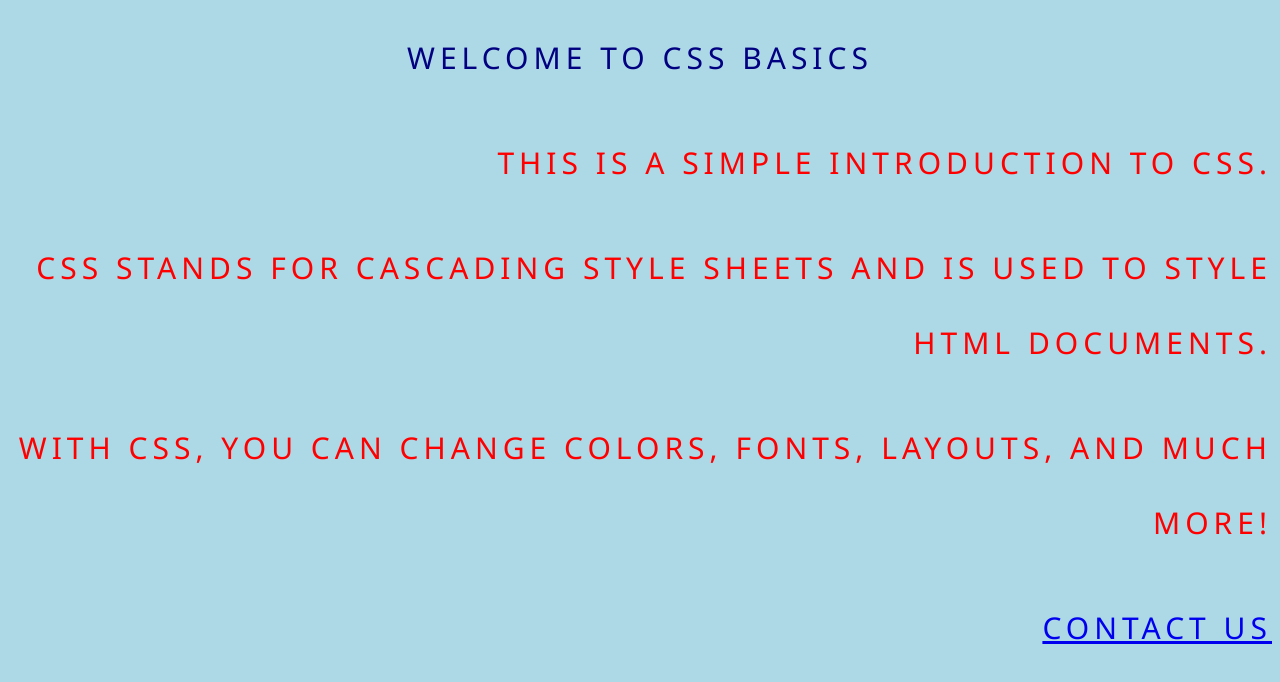
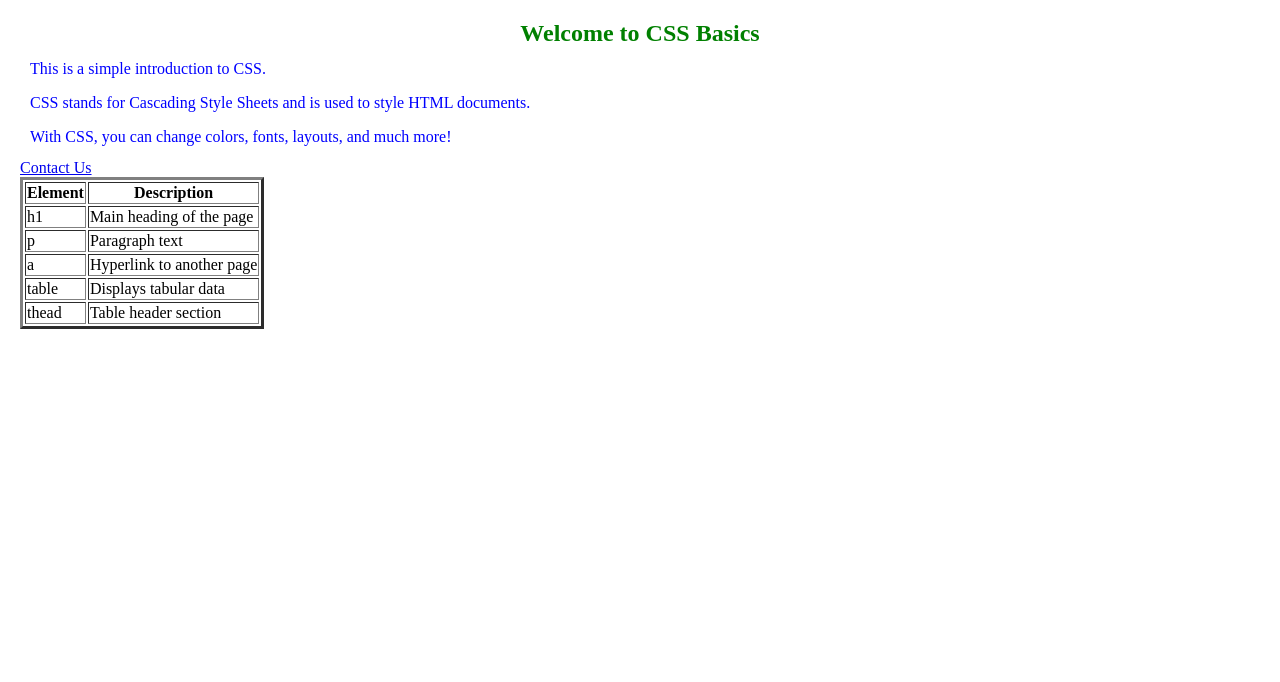
Before and after one commit to Elvismn/CSS, a plain HTML site: page index.html in a window 1280 px wide. Drawn offline with Linux system fonts and the light colour scheme.

Commit message:
New changes

```diff
--- a/index.html
+++ b/index.html
@@ -3,18 +3,49 @@
         <head>
             <meta charset="UTF-8">
             <title>Introduction to CSS</title>
-            <style>
-                h1 {
-                    color: navy;text-align: center;
+             <style>
+                body {
+                    font-family: old english text;
+                    margin: 20px;
                 }
-            </style>
+                </style>
             <link rel="stylesheet" href="styles/styles.css">
         </head>
-        <body style="background-color: lightblue;">
+        <body>
             <h1>Welcome to CSS Basics</h1>
             <p>This is a simple introduction to CSS.</p>
             <p>CSS stands for Cascading Style Sheets and is used to style HTML documents.</p>
             <p>With CSS, you can change colors, fonts, layouts, and much more!</p>
             <a href="contact.html">Contact Us</a>
+            <table border="3" id="element-table">
+                <thead>
+                    <tr>
+                        <th>Element</th>
+                        <th>Description</th>
+                    </tr>
+                </thead>
+                <tbody>
+                    <tr>
+                        <td>h1</td>
+                        <td>Main heading of the page</td>
+                    </tr>
+                    <tr>
+                        <td>p</td>
+                        <td>Paragraph text</td>
+                    </tr>
+                    <tr>
+                        <td>a</td>
+                        <td>Hyperlink to another page</td>
+                    </tr>
+                    <tr>
+                        <td>table</td>
+                        <td>Displays tabular data</td>
+                    </tr>
+                    <tr>
+                        <td>thead</td>
+                        <td>Table header section</td>
+                    </tr>
+                </tbody>
+            </table>
         </body>
     </html>
--- a/styles/styles.css
+++ b/styles/styles.css
@@ -1,23 +1,29 @@
+
 p {
-    font-size: 30px;
-    color: red;
+    color: blue;
+    font-size: 16px;
+
 }
+h1 {
+    color: green;
+    font-size: 24px;
+}
+h1, p {
+    margin: 10px;
+}
+h1 {
+    text-align: center;
+}
+p {
+    line-height: 1.5;
+}
+h1 {
+    font-weight: bold;
+    text-transform: camelcase;
+    font-family: old english text;
+}
+body {
+    font-family: old english text;
+    margin: 20px;
 
-#heading-one{
-    font-size: 50px;
-    color:chartreuse;
 }
-
-.text-highlight {
-    background-color: yellow;
-}
-
-* {
-    font-family:'Segoe UI', Tahoma, Geneva, Verdana, sans-serif;
-    font-size: 30px;
-    font-weight: lighter;
-    text-align: right;
-    text-transform: uppercase;
-    letter-spacing: 5px;
-    line-height: 2.5;
-}
```
Also changed, not shown: contact.html (+1 -1 lines).
